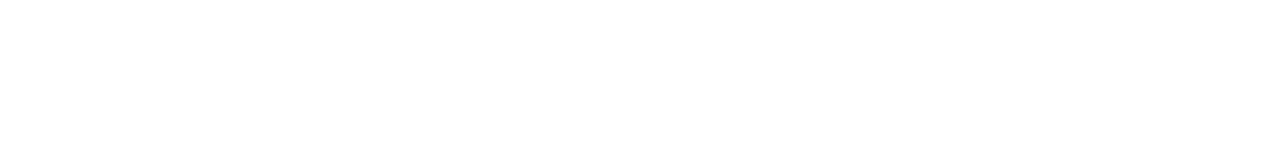
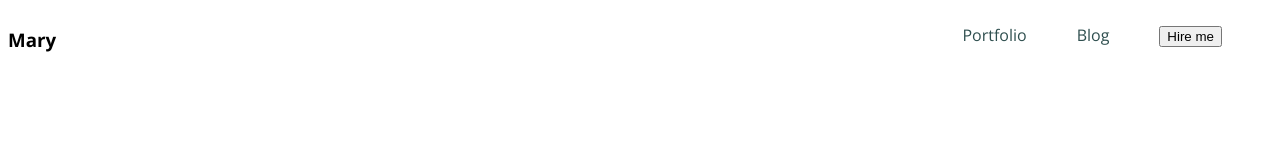
Before and after one commit to fahim000/Web-portfolio, a plain HTML site: page index.html in a window 1280 px wide. Drawn offline with nearby package versions, Linux system fonts and the light colour scheme.

Commit message:
working with nav

```diff
--- a/index.html
+++ b/index.html
@@ -4,10 +4,21 @@
     <meta charset="UTF-8">
     <meta name="viewport" content="width=device-width, initial-scale=1.0">
     <title>Dev portfolio</title>
+    <link rel="preconnect" href="https://fonts.googleapis.com">
+<link rel="preconnect" href="https://fonts.gstatic.com" crossorigin>
+<link href="https://fonts.googleapis.com/css2?family=Open+Sans:wght@400;700;800&display=swap" rel="stylesheet">
+    <link rel="stylesheet" href="styles/portfoilo.css">
 </head>
 <body>
     <header>
-
+     <nav>
+        <h3 class="nav-title">Ma<span class="text-primary">r</span>y</h3>
+        <ul>
+            <li><a href="">Portfolio</a></li>
+            <li><a href="">Blog</a></li>
+            <li><button>Hire me</button></li>
+        </ul>
+     </nav>
     </header>
     <main>
 
--- /dev/null
+++ b/styles/portfoilo.css
@@ -0,0 +1,31 @@
+body {
+    font-family: 'Open Sans', sans-serif;
+}
+
+nav {
+    display :flex;
+    justify-content:space-between;
+}
+.text-primary{
+    color;#FD6E0A;
+}
+.btn
+.nav-title{
+    color: #181818;
+
+font-size: 45px;
+
+font-weight: 800;
+
+}
+nav > ul {
+    display: flex;
+}
+nav li {
+    list-style:none ;
+    margin-right: 50px;
+}
+nav a{
+    text-decoration: none;
+    color:darkslategrey;
+}
```
